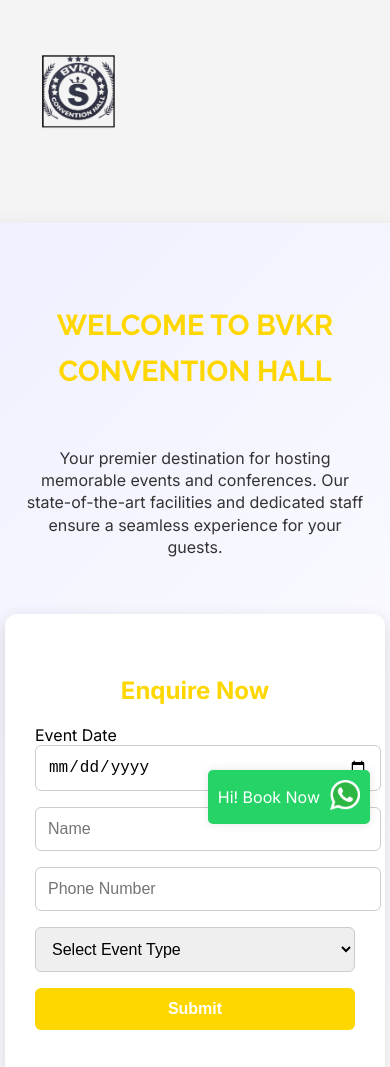
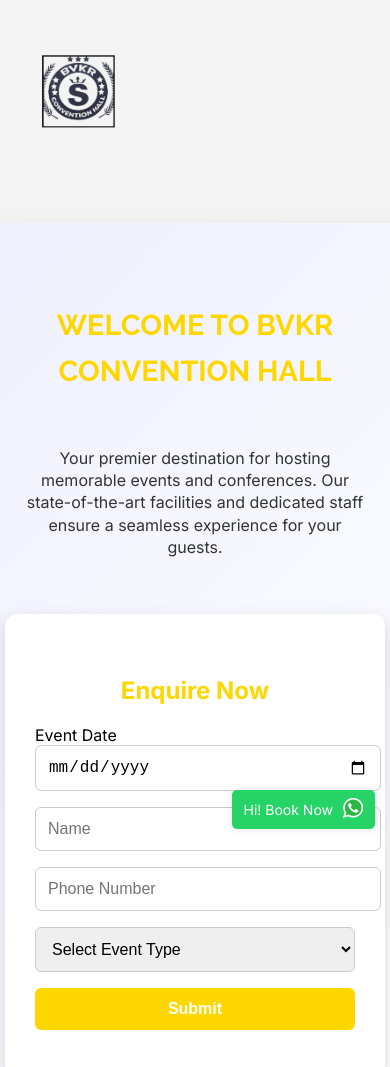
Before and after one commit to shaikjr/bvkr-hall, a plain HTML site: page index.html in a window 390 px wide. Shown: the top 1067 px of the page. Drawn offline with Linux system fonts and the light colour scheme.

Commit message:
Update homepage content

```diff
--- a/index.html
+++ b/index.html
@@ -214,6 +214,17 @@
           font-size: 1rem;
           line-height: 1.4;
         }
+        .whatsapp-popup {
+    bottom: 15px;
+    right: 15px;
+    font-size: 14px;
+    padding: 8px 12px;
+  }
+
+  .whatsapp-popup img {
+    width: 20px;
+    height: 20px;
+  }
 }
 
 
```
